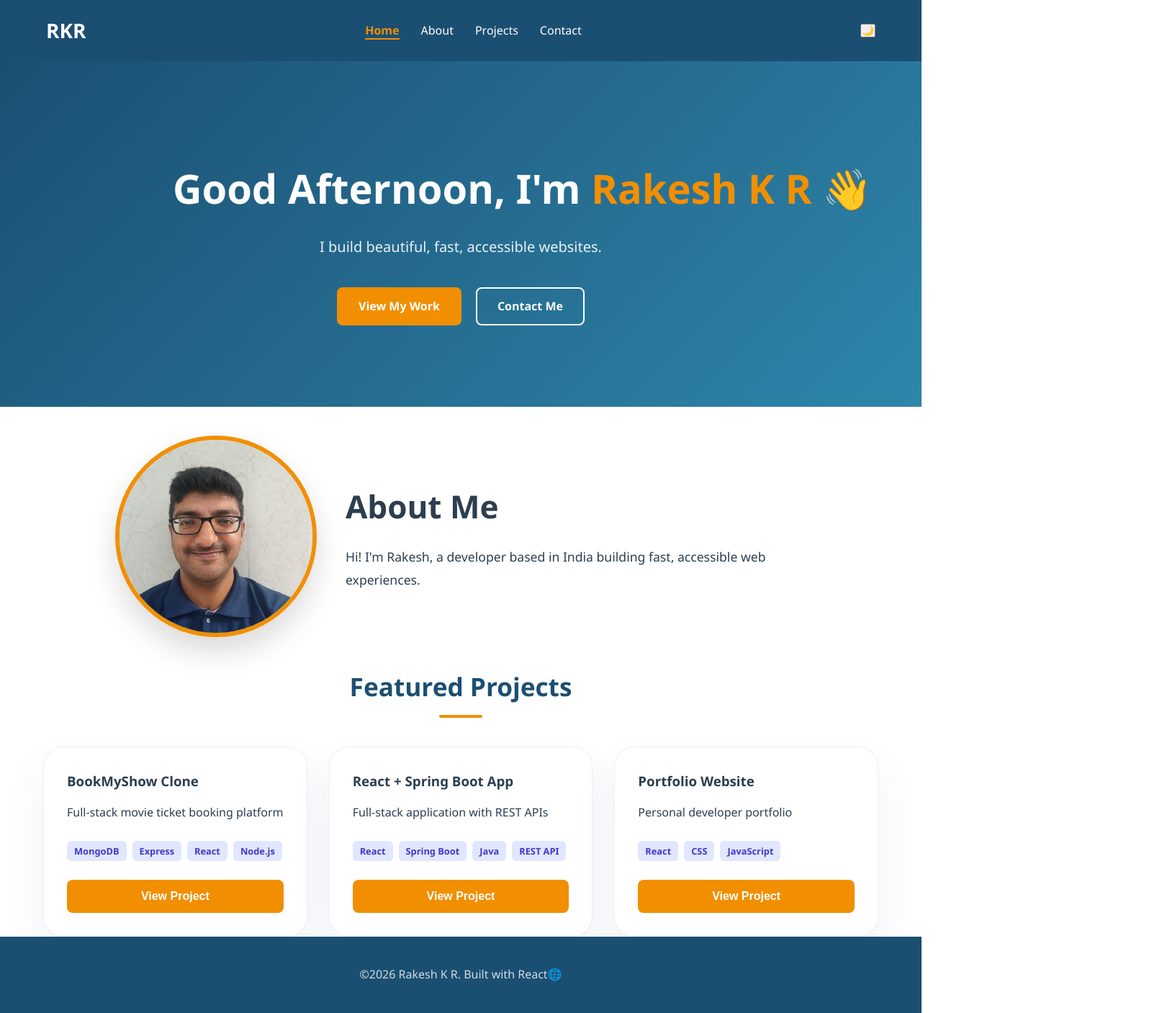
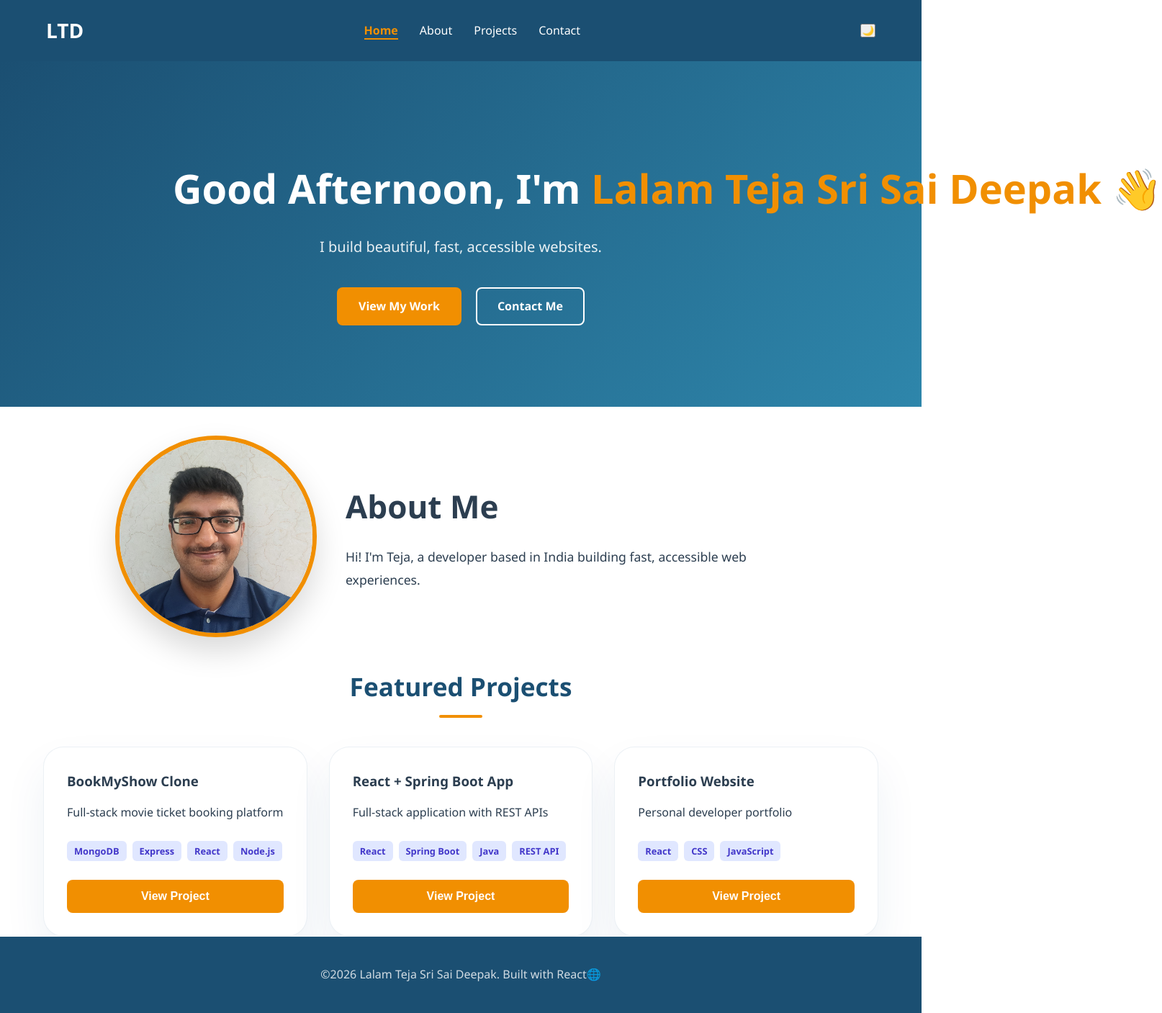
Before and after one commit to teja765/my-portfolio, a React (Vite) app: page / in a window 1280 px wide. Shown: the whole page at 72% size, 1614 px wide, since content can reach past the window. Built offline with nearby package versions, Linux system fonts and the light colour scheme.

Commit message:
portfolio edit

```diff
--- a/src/components/AboutSection/AboutSection.jsx
+++ b/src/components/AboutSection/AboutSection.jsx
@@ -9,7 +9,7 @@ function AboutSection() {
         </div>
         <div className='about-copy'>
           <h1>About Me</h1>
-          <p>Hi! I'm Rakesh, a developer based in India building fast, accessible web experiences.</p>
+          <p>Hi! I'm Teja, a developer based in India building fast, accessible web experiences.</p>
         </div>
       </div>
     </section>
--- a/src/components/Footer/Footer.jsx
+++ b/src/components/Footer/Footer.jsx
@@ -5,7 +5,7 @@ function Footer(){
     return(
         <footer className='site-footer'>
             <p>
-        &copy;{year} Rakesh K R. Built with React🌐
+        &copy;{year} Lalam Teja Sri Sai Deepak. Built with React🌐
     </p>
         </footer>
     )
--- a/src/components/Hero/Hero.jsx
+++ b/src/components/Hero/Hero.jsx
@@ -15,7 +15,7 @@ function Hero() {
     return (
         <section className="hero-section">
             <div className="hero-content">
-                <h1>{greeting}, I'm <span className="highlight">Rakesh K R</span> 👋</h1>
+                <h1>{greeting}, I'm <span className="highlight">Lalam Teja Sri Sai Deepak</span> 👋</h1>
                 <p className="tagline">I build beautiful, fast, accessible websites.</p>
 
                 <div className="hero-buttons">
--- a/src/components/Navbar/Navbar.jsx
+++ b/src/components/Navbar/Navbar.jsx
@@ -8,7 +8,7 @@ function Navbar({ theme, toggleTheme }) {
     return (
         <header className="site-header">
             <nav className="navbar">
-                <div className="logo">RKR</div>
+                <div className="logo">LTD</div>
 
                 <ul className={isMenuOpen ? "nav-links open" : "nav-links"}>
                     <li>
--- a/src/pages/About.jsx
+++ b/src/pages/About.jsx
@@ -24,7 +24,7 @@ function About() {
 
       <section style={{ marginTop: '40px' }}>
         <h2>GitHub Activity</h2>
-        <GitHubStats username='rakeshdotkr' />
+        <GitHubStats username='teja765' />
       </section>
     </div>
   );
```
